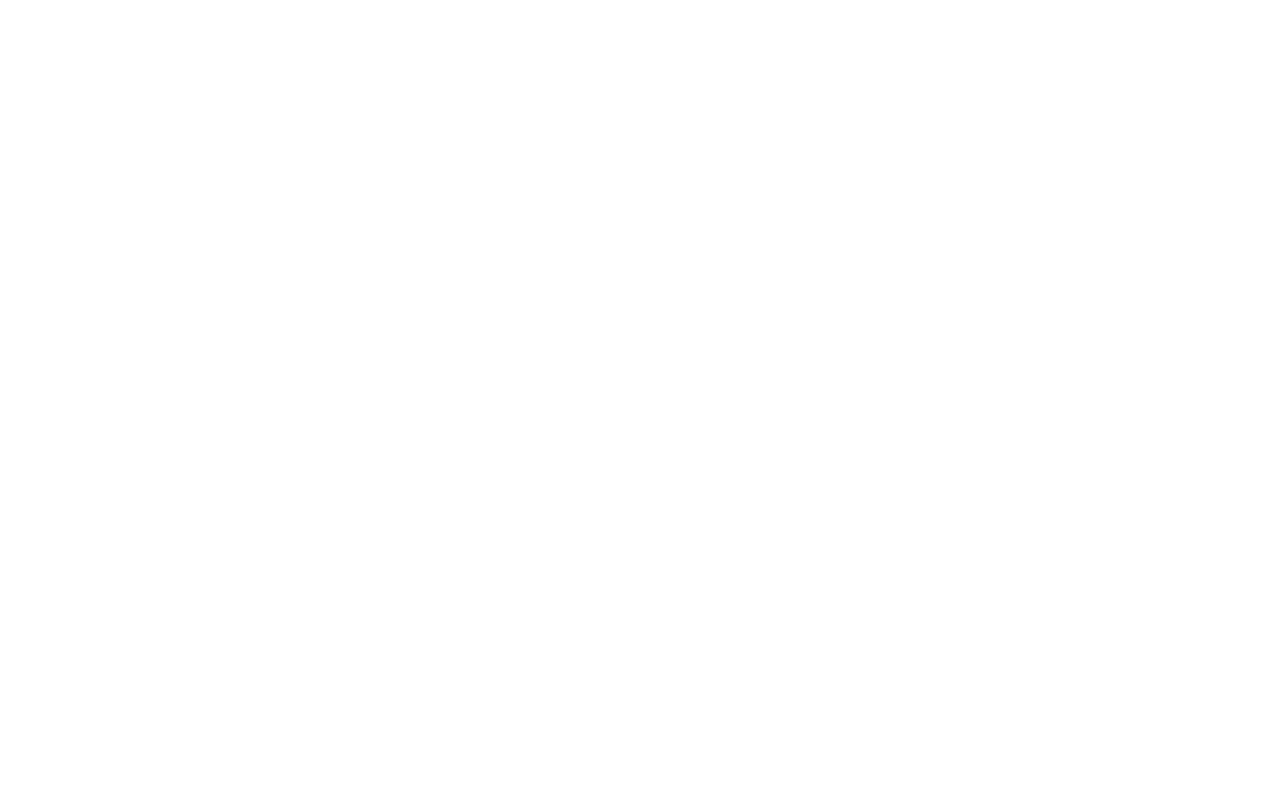
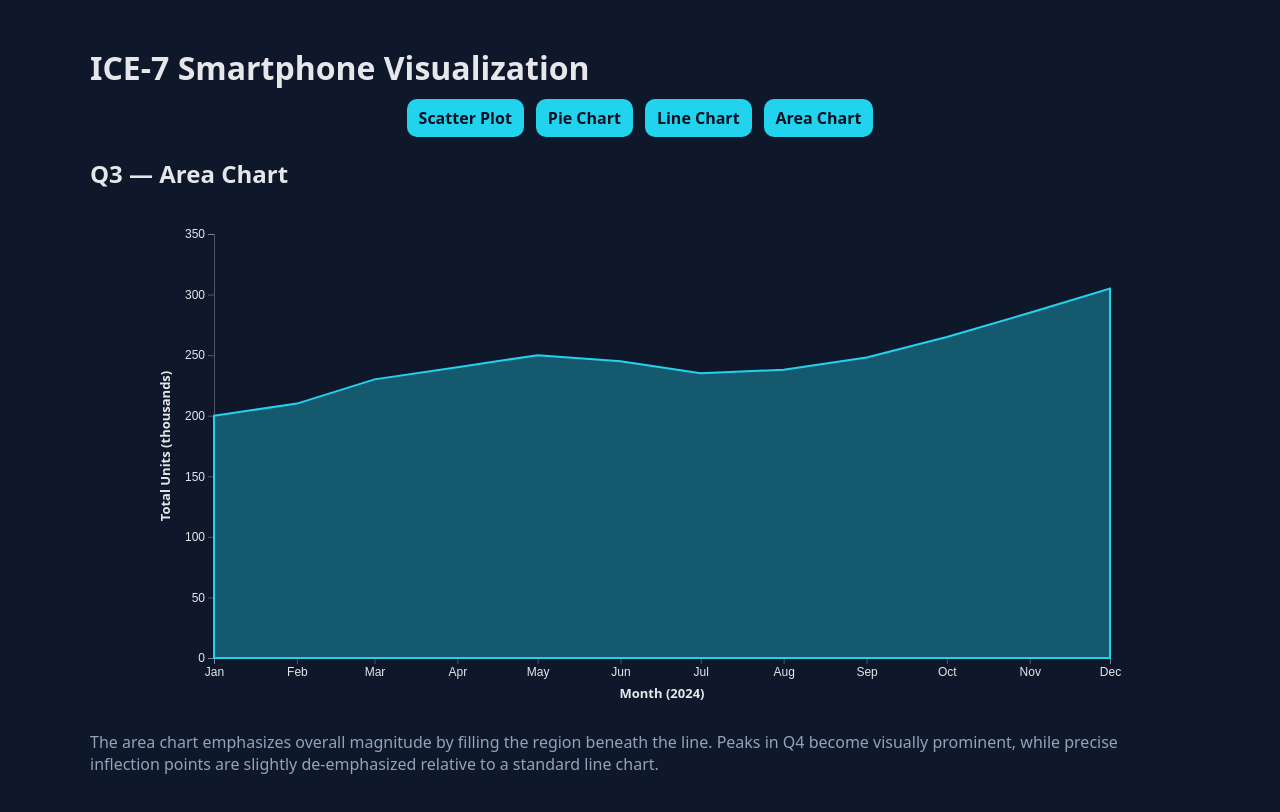
Before and after one commit to Lohith0529/ICE-7-Smartphone-Visualization, a plain HTML site: page area-chart.html in a window 1280 px wide. Drawn offline with nearby package versions, Linux system fonts and the light colour scheme.

Commit message:
Update area-chart.html

```diff
--- a/area-chart.html
+++ b/area-chart.html
@@ -1 +1,82 @@
-<!-- Inserted Final Area Chart Here -->
+<!DOCTYPE html>
+<html lang="en">
+<head>
+  <meta charset="utf-8" />
+  <title>ICE-7 Smartphone Visualization — Area</title>
+  <meta name="viewport" content="width=device-width, initial-scale=1" />
+  <style>
+    :root { --bg:#0f172a; --text:#e5e7eb; --muted:#94a3b8; --btn:#22d3ee; --btnText:#0b1022; }
+    html,body{margin:0;background:var(--bg);color:var(--text);font-family:system-ui,Segoe UI,Roboto,Helvetica,Arial}
+    .container{max-width:1100px;margin:24px auto;padding:16px}
+    h1{margin:6px 0 10px 0}
+    .nav{display:flex;gap:12px;justify-content:center;margin:8px 0 20px}
+    .nav a{background:var(--btn);color:var(--btnText);text-decoration:none;padding:8px 12px;border-radius:10px;font-weight:600}
+    svg{width:100%;height:520px}
+    .axis text{fill:var(--text);font-size:12px}
+    .axis path,.axis line{stroke:rgba(229,231,235,.3)}
+    .label{fill:var(--text);font-size:13px;font-weight:600}
+    .caption{color:var(--muted);margin-top:12px;line-height:1.4}
+  </style>
+</head>
+<body>
+  <div class="container">
+    <h1>ICE-7 Smartphone Visualization</h1>
+    <div class="nav">
+      <a href="index.html">Scatter Plot</a>
+      <a href="pie-chart.html">Pie Chart</a>
+      <a href="line-chart.html">Line Chart</a>
+      <a href="area-chart.html">Area Chart</a>
+    </div>
+
+    <h2 style="margin:8px 0 4px">Q3 — Area Chart</h2>
+    <div id="chart"></div>
+    <p class="caption">
+      The area chart emphasizes overall magnitude by filling the region beneath the line. Peaks in Q4 become visually
+      prominent, while precise inflection points are slightly de-emphasized relative to a standard line chart.
+    </p>
+  </div>
+
+  <script src="https://cdn.jsdelivr.net/npm/d3@7"></script>
+  <script>
+  document.addEventListener("DOMContentLoaded",()=>{
+    const data=[
+      {date:new Date("2024-01-01"), value:200},
+      {date:new Date("2024-02-01"), value:210},
+      {date:new Date("2024-03-01"), value:230},
+      {date:new Date("2024-04-01"), value:240},
+      {date:new Date("2024-05-01"), value:250},
+      {date:new Date("2024-06-01"), value:245},
+      {date:new Date("2024-07-01"), value:235},
+      {date:new Date("2024-08-01"), value:238},
+      {date:new Date("2024-09-01"), value:248},
+      {date:new Date("2024-10-01"), value:265},
+      {date:new Date("2024-11-01"), value:285},
+      {date:new Date("2024-12-01"), value:305}
+    ];
+
+    const margin={top:40,right:20,bottom:56,left:64}, width=980, height=520;
+    const innerW=width-margin.left-margin.right, innerH=height-margin.top-margin.bottom;
+
+    const svg=d3.select("#chart").append("svg").attr("viewBox",`0 0 ${width} ${height}`);
+    const g=svg.append("g").attr("transform",`translate(${margin.left},${margin.top})`);
+
+    const x=d3.scaleUtc().domain(d3.extent(data,d=>d.date)).range([0,innerW]);
+    const y=d3.scaleLinear().domain([0,d3.max(data,d=>d.value)]).nice().range([innerH,0]);
+
+    g.append("g").attr("class","axis").attr("transform",`translate(0,${innerH})`)
+      .call(d3.axisBottom(x).ticks(d3.utcMonth.every(1)).tickFormat(d3.utcFormat("%b")));
+    g.append("g").attr("class","axis").call(d3.axisLeft(y));
+
+    g.append("text").attr("class","label").attr("x",innerW/2).attr("y",innerH+40).attr("text-anchor","middle")
+      .text("Month (2024)");
+    g.append("text").attr("class","label").attr("transform","rotate(-90)").attr("x",-innerH/2).attr("y",-44)
+      .attr("text-anchor","middle").text("Total Units (thousands)");
+
+    const area=d3.area().x(d=>x(d.date)).y0(y(0)).y1(d=>y(d.value));
+
+    g.append("path").datum(data).attr("fill","rgba(34,211,238,0.35)")
+      .attr("stroke","#22d3ee").attr("stroke-width",2).attr("d",area);
+  });
+  </script>
+</body>
+</html>
```
